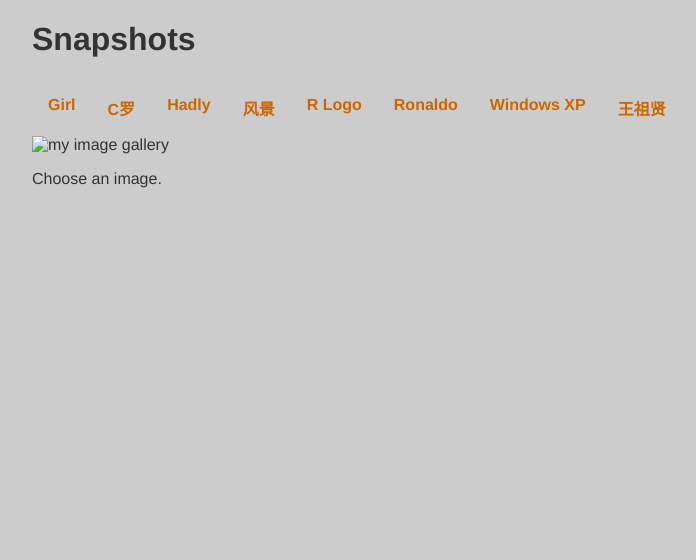
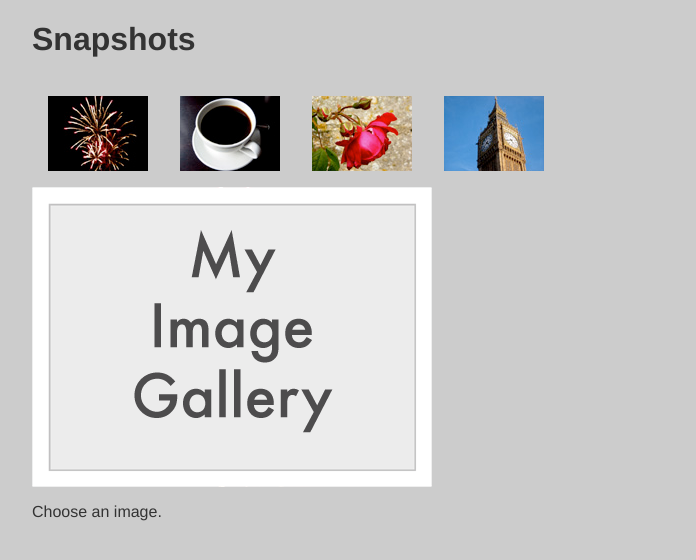
Before and after one commit to wangzhefeng/web, a plain HTML site: page src/js/javascript-DOM编程艺术/js-image-library/gallery.html in a window 1280 px wide. Shown: the whole page, without its empty margins (96-792 px from the left). Drawn offline with Linux system fonts and the light colour scheme.

Commit message:
update js-image-library

```diff
--- a/src/js/javascript-DOM编程艺术/js-image-library/gallery.html
+++ b/src/js/javascript-DOM编程艺术/js-image-library/gallery.html
@@ -12,32 +12,28 @@
     <h1>Snapshots</h1>
     <ul id="imagegallery">
         <li>
-            <a href="images/girl.jpg" title="Girl">Girl</a>
+            <a href="images/fireworks.jpg" title="A fireworks display">
+                <img src="images/thumbnail_fireworks.jpg" alt="Fireworks" />
+            </a>
         </li>
         <li>
-            <a href="images/C罗.jpeg" title="C罗">C罗</a>
+            <a href="images/coffee.jpg" title="A cup of black cofee">
+                <img src="images/thumbnail_coffee.jpg" alt="Coffee" />
+            </a>
         </li>
         <li>
-            <a href="images/Hadly.jpg" title="Hadly">Hadly</a>
+            <a href="images/rose.jpg" title="A red, red rose">
+                <img src="images/thumbnail_rose.jpg" alt="Rose" />
+            </a>
         </li>
         <li>
-            <a href="images/alex.jpg" title="Alex Hui">风景</a>
-        </li>
-        <li>
-            <a href="images/Rlogo.png" title="R Logo">R Logo</a>
-        </li>
-        <li>
-            <a href="images/RonaldoBike.jpeg" title="Ronaldo">Ronaldo</a>
-        </li>
-        <li>
-            <a href="images/windowxp.jpeg" title="Windows XP">Windows XP</a>
-        </li>
-        <li>
-            <a href="images/王祖贤.jpeg" title="王祖贤">王祖贤</a>
+            <a href="images/bigben.jpg" title="The famous">
+                <img src="images/thumbnail_bigben.jpg" alt="Big Ben" />
+            </a>
         </li>
     </ul>
     <!-- 通过增加一个占位符图片的办法在这个主页上为图片预留一个浏览区域 -->
-    <img id="placeholder" src="images/hadley-wickham.jpg" alt="my image gallery" />
+    <img id="placeholder" src="images/placeholder.gif" alt="my image gallery" />
     <!-- 图片描述 -->
     <p id="description">Choose an image.</p>
     <!-- javascript -->
--- a/src/js/javascript-DOM编程艺术/js-image-library/styles/layout.css
+++ b/src/js/javascript-DOM编程艺术/js-image-library/styles/layout.css
@@ -32,6 +32,6 @@ img {
 #imagegallery li {
     display: inline;
 }
-/* #imagegallery li a img {
+#imagegallery li a img {
     border: 0;
-} */
+}
```
